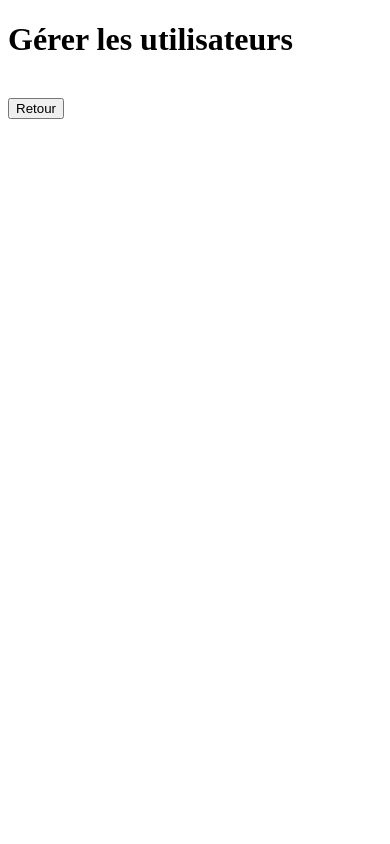
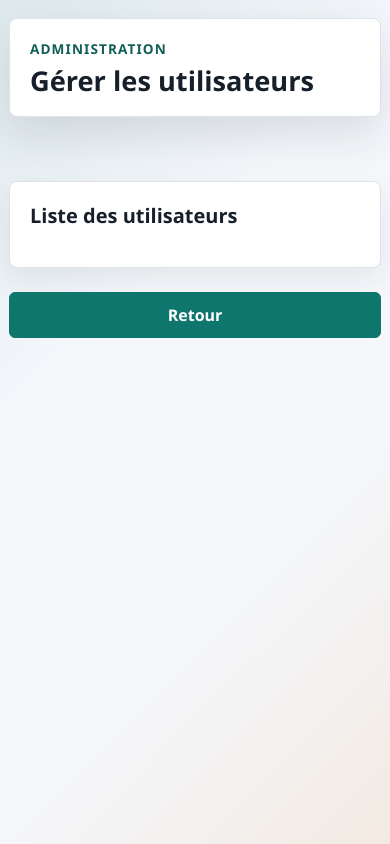
Before and after one commit to aajlil/gestion-contrats, a website: page public/gerer_utilisateur.html in a window 390 px wide. Drawn offline with Linux system fonts and the light colour scheme; no server answers.

Commit message:
Ajout du CSS de gerer_utilisateur

```diff
--- /dev/null
+++ b/public/gerer_utilisateur.css
@@ -0,0 +1,195 @@
+/*VARIABLES*/
+:root {
+    --bg: #f5f7fb;
+    --surface: #ffffff;
+    --surface-soft: #eef4f8;
+    --text: #17202a;
+    --muted: #687384;
+    --line: #dce3ea;
+    --primary: #0f766e;
+    --primary-dark: #115e59;
+    --accent: #d97706;
+    --danger: #b42318;
+    --shadow: 0 18px 45px rgba(23, 32, 42, 0.12);
+}
+
+/*PARAMETRES GENERAUX*/
+* {
+    box-sizing: border-box;
+}
+
+/*CORPS DE LA PAGE*/
+body {
+    margin: 0;
+    min-height: 100vh;
+    font-family: "Segoe UI", Tahoma, sans-serif;
+    color: var(--text);
+    background:
+            linear-gradient(135deg, rgba(15, 118, 110, 0.10), transparent 36%),
+            linear-gradient(315deg, rgba(217, 119, 6, 0.10), transparent 34%),
+            var(--bg);
+}
+
+/*CONTENEUR PRINCIPAL*/
+.page-container {
+    width: min(980px, calc(100% - 36px));
+    margin: 0 auto;
+    padding: 34px 0;
+}
+
+/*ENTETE DE PAGE*/
+.page-header {
+    padding: 26px 30px;
+    background: var(--surface);
+    border: 1px solid var(--line);
+    border-radius: 8px;
+    box-shadow: var(--shadow);
+}
+
+/*PETIT LABEL AU-DESSUS DU TITRE*/
+.page-label {
+    margin: 0 0 8px;
+    color: var(--primary-dark);
+    font-size: 0.85rem;
+    font-weight: 800;
+    text-transform: uppercase;
+    letter-spacing: 0.08em;
+}
+
+/*TITRE PRINCIPAL*/
+h1 {
+    margin: 0;
+    font-size: clamp(1.7rem, 3vw, 2.4rem);
+    line-height: 1.1;
+}
+
+/*MESSAGE*/
+#message {
+    min-height: 22px;
+    margin: 18px 0 0;
+    color: var(--accent);
+    font-weight: 800;
+}
+
+/*BLOC PRINCIPAL*/
+.bloc-section {
+    margin-top: 24px;
+    padding: 24px 28px;
+    background: var(--surface);
+    border: 1px solid var(--line);
+    border-radius: 8px;
+    box-shadow: 0 12px 30px rgba(23, 32, 42, 0.08);
+}
+
+/*TITRE DU BLOC*/
+.bloc-section h2 {
+    margin: 0 0 18px;
+    font-size: 1.25rem;
+}
+
+/*LISTE UTILISATEURS*/
+#liste {
+    max-height: 440px;
+    overflow-y: auto;
+    padding-right: 10px;
+}
+
+/*BARRE DE DEFILEMENT*/
+#liste::-webkit-scrollbar {
+    width: 8px;
+}
+
+/*FOND BARRE DE DEFILEMENT*/
+#liste::-webkit-scrollbar-track {
+    background: var(--surface-soft);
+    border-radius: 8px;
+}
+
+/*CURSEUR BARRE DE DEFILEMENT*/
+#liste::-webkit-scrollbar-thumb {
+    background: var(--primary);
+    border-radius: 8px;
+}
+
+/*CURSEUR AU SURVOL*/
+#liste::-webkit-scrollbar-thumb:hover {
+    background: var(--primary-dark);
+}
+
+/*LIGNES GENEREES DANS LA LISTE*/
+#liste div {
+    display: flex;
+    align-items: center;
+    gap: 12px;
+    padding: 14px 0;
+    border-bottom: 1px solid var(--line);
+}
+
+/*SELECT DANS LA LISTE*/
+#liste select {
+    min-height: 38px;
+    padding: 8px 10px;
+    border: 1px solid var(--line);
+    border-radius: 6px;
+    background: var(--surface-soft);
+    color: var(--text);
+    font: inherit;
+}
+
+/*BOUTONS*/
+button {
+    min-height: 44px;
+    padding: 11px 18px;
+    border: 1px solid var(--primary);
+    border-radius: 6px;
+    background: var(--primary);
+    color: #ffffff;
+    font: inherit;
+    font-weight: 800;
+    cursor: pointer;
+    transition: transform 0.16s ease, box-shadow 0.16s ease, background 0.16s ease;
+}
+
+button:hover {
+    transform: translateY(-1px);
+    box-shadow: 0 10px 22px rgba(23, 32, 42, 0.14);
+    background: var(--primary-dark);
+}
+
+button:active {
+    transform: translateY(0);
+}
+
+/*BOUTON RETOUR*/
+.btn-retour {
+    margin-top: 24px;
+}
+
+/*RESPONSIVE TABLETTE*/
+@media (max-width: 760px) {
+    #liste div {
+        align-items: stretch;
+        flex-direction: column;
+    }
+}
+
+/*RESPONSIVE MOBILE*/
+@media (max-width: 520px) {
+    .page-container {
+        width: min(100% - 18px, 980px);
+        padding: 18px 0;
+    }
+
+    .page-header,
+    .bloc-section {
+        padding: 20px;
+    }
+
+    button {
+        width: 100%;
+    }
+
+    #liste select {
+        width: 100%;
+    }
+}
--- a/public/gerer_utilisateur.html
+++ b/public/gerer_utilisateur.html
@@ -3,18 +3,25 @@
 <head>
     <meta charset="UTF-8">
     <title>Gérer les utilisateurs</title>
+    <link rel="stylesheet" href="/gerer_utilisateur.css">
 </head>
 <body>
 
-<h1>Gérer les utilisateurs</h1>
+<div class="page-container">
+    <div class="page-header">
+        <p class="page-label">Administration</p>
+        <h1>Gérer les utilisateurs</h1>
+    </div>
 
-<p id="message"></p>
+    <p id="message"></p>
 
-<div id="liste"></div>
+    <section class="bloc-section">
+        <h2>Liste des utilisateurs</h2>
+        <div id="liste"></div>
+    </section>
 
-<br>
-
-<button onclick="window.location.href='/dashboard_admin.html'">Retour</button>
+    <button class="btn-retour" onclick="window.location.href='/dashboard_admin.html'">Retour</button>
+</div>
 
 <script src="/gerer_utilisateur.js"></script>
 
```
